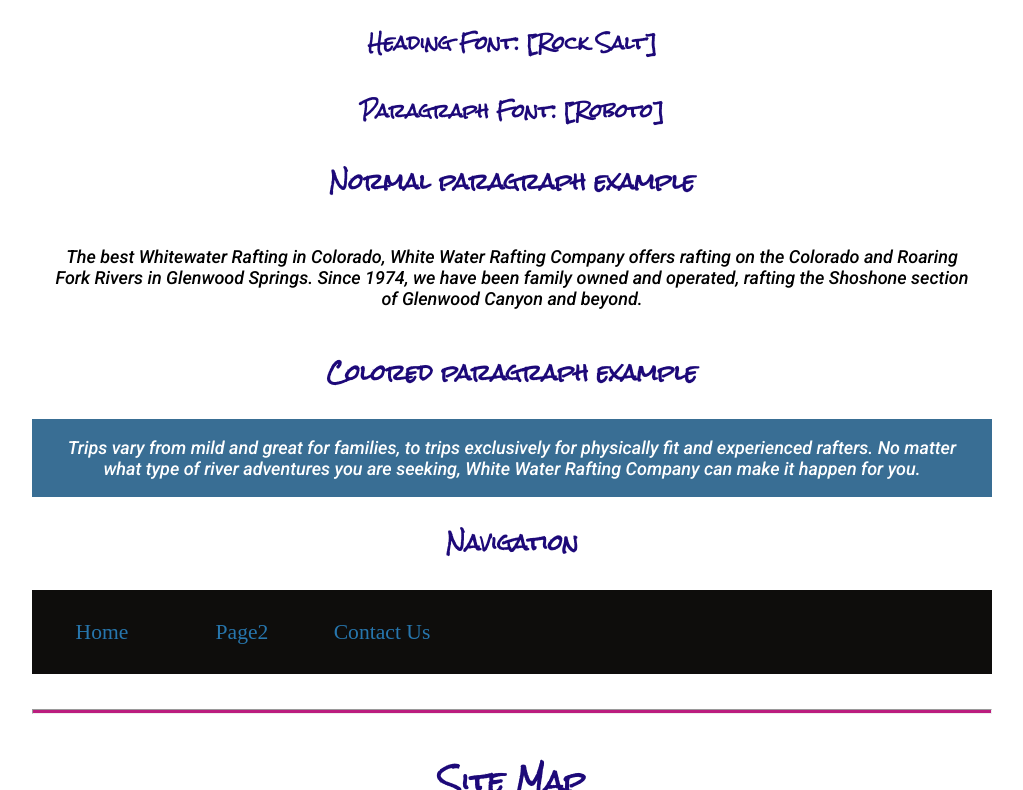
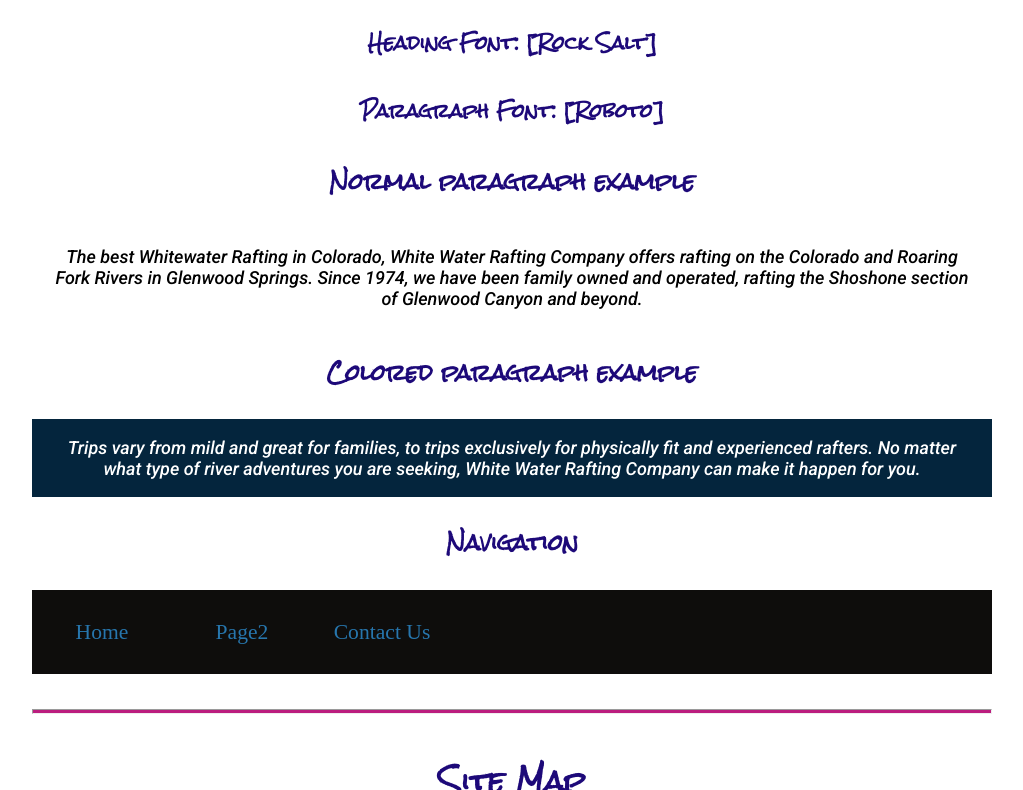
Before and after one commit to leonahdongo/wdd130, a plain HTML site: page wwr/site-plan-rafting.html in a window 1280 px wide. Shown: the part 2010-2800 px from the top of the page, without its empty margins (128-1151 px from the left). Drawn offline with Linux system fonts and the light colour scheme.

Commit message:
added colour
Signed-off-by: leoxxydee <104421466+leoxxydee@users.noreply.github.com>

```diff
--- a/wwr/styles/site-plan-rafting.css
+++ b/wwr/styles/site-plan-rafting.css
@@ -18,7 +18,7 @@ Fonts are separated by a | */
   --headline-color-on-color: white; /* headlines on a colored background */
   --paragraph-color-on-white: #396E94; /* paragraph text on a white background */
   --paragraph-color-on-color: white; /* paragraph text on a colored background */
-  --paragraph-background-color: #396E94  ;
+  --paragraph-background-color: #04253d  ;
   --nav-link-color: #2776ad;
   --nav-background-color: #0e0d0c;
   --nav-hover-link-color: rgb(124, 23, 23);
```
